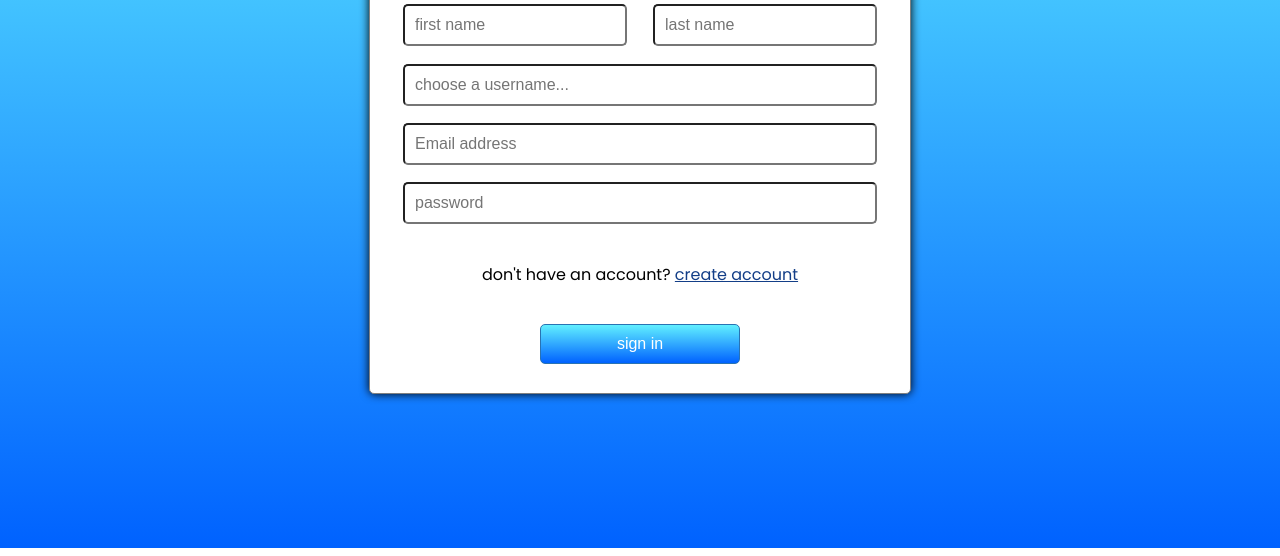
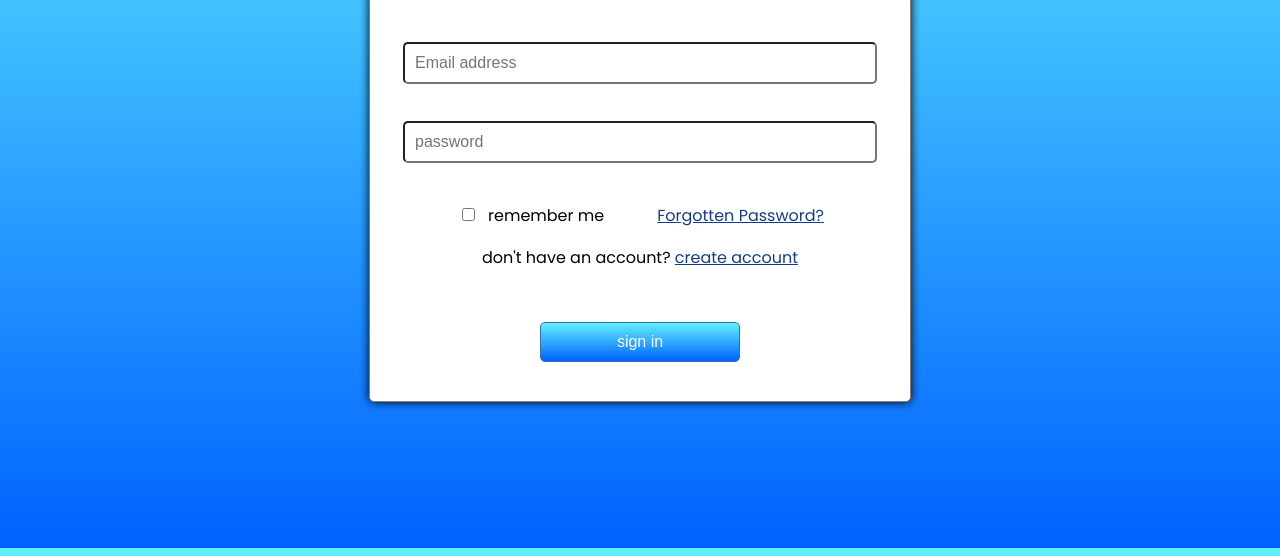
Before and after one commit to owen-6936/chat, a website: page frontend/index.html in a window 1280 px wide. Shown: the part 252-808 px from the top of the page. Drawn offline with Linux system fonts and the light colour scheme; files that its build step writes are made by us from their sources; files whose address does not match are found by name.

Commit message:
extra styling and functionality to switch between signing in and signing up

```diff
--- a/frontend/index.html
+++ b/frontend/index.html
@@ -5,12 +5,12 @@
     <meta name="viewport" content="width=device-width, initial-scale=1.0" />
     <title>sign in</title>
     <link rel="stylesheet" href="stylesheets/index.css" />
-    <script src="scripts/index.js"></script>
+    <script defer src="scripts/index.js"></script>
   </head>
   <body>
     <!-- login form -->
-    <form class="login-form d-none">
-      <h2 class="form-header">LOGIN</h2>
+    <form class="login-form">
+      <h2 class="form-header">SIGN IN</h2>
       <input
         type="email"
         name="email"
@@ -25,29 +25,35 @@
         required
         placeholder="password"
       />
-      <span class="forgot-passsword link"> Forgotten Password?</span>
-      <span class="login-text"
-        >don't have an account? <span class="link">create account</span></span
-      >
-      <div class="check">
+      <span class="form-login-txt"
+        ><span class="check">
           <input
             class="checkbox"
             type="checkbox"
             name="checkbox"
             id="check"
           /><label for="check">remember me</label>
-      </div>
+        </span>
+        <span class="forgot-pw-txt link">Forgotten Password?</span
+        ><span class="login-text"
+          >don't have an account?
+          <span class="link create-acc-link">create account</span></span
+        >
+      </span>
+
       <button type="submit" class="login-btn">sign in</button>
     </form>
-    <form class="reg-form">
-      <h2 class="form-header">REGISTER</h2>
+    <form class="reg-form d-none">
+      <h2 class="form-header">SIGN UP</h2>
       <input
+        required
         class="firstName"
         type="text"
         name="firstName"
         placeholder="first name"
       />
       <input
+        required
         class="lastName"
         type="text"
         name="lastName"
@@ -57,6 +63,7 @@
         class="username"
         type="text"
         name="username"
+        required
         placeholder="choose a username..."
       />
       <input
@@ -74,9 +81,10 @@
         placeholder="password"
       />
       <span class="login-text"
-        >don't have an account? <span class="link">create account</span></span
+        >already have an account?
+        <span class="link login-acc-link">sign in</span></span
       >
-      <button type="submit" class="login-btn">sign in</button>
+      <button type="submit" class="login-btn">sign up</button>
     </form>
   </body>
 </html>
--- a/frontend/public/stylesheets/index.css
+++ b/frontend/public/stylesheets/index.css
@@ -5,7 +5,6 @@
 html,
 body {
   height: 100%;
-  margin: 0;
   box-sizing: border-box;
   align-content: center;
   font-family: "Poppins", "Segoe UI", Tahoma, Geneva, Verdana, sans-serif;
@@ -87,17 +86,27 @@ form {
     border-top: 2.5px solid #2973b2;
   }
   .login-text {
-    padding: 20px;
+    width: 100%;
+    text-align: center;
+    padding: 15px 5px;
+  }
+  .form-login-txt {
+    display: flex;
+    flex-wrap: wrap;
+    align-items: center;
+    justify-content: space-evenly;
+    width: 90%;
+    text-align: right;
   }
   .check {
-    display: flex;
+    width: max-content;
     align-items: center;
-    justify-content: center;
+    justify-content: start;
     flex-direction: row;
     padding: 2px;
     input,
     label {
-      display: inline-block;
+      display: inline;
       width: max-content;
       padding: 10px;
     }
```
Also changed, not shown: frontend/public/scripts/index.js (+15 -3 lines). Lines whose indentation alone changed are shown as unchanged.
